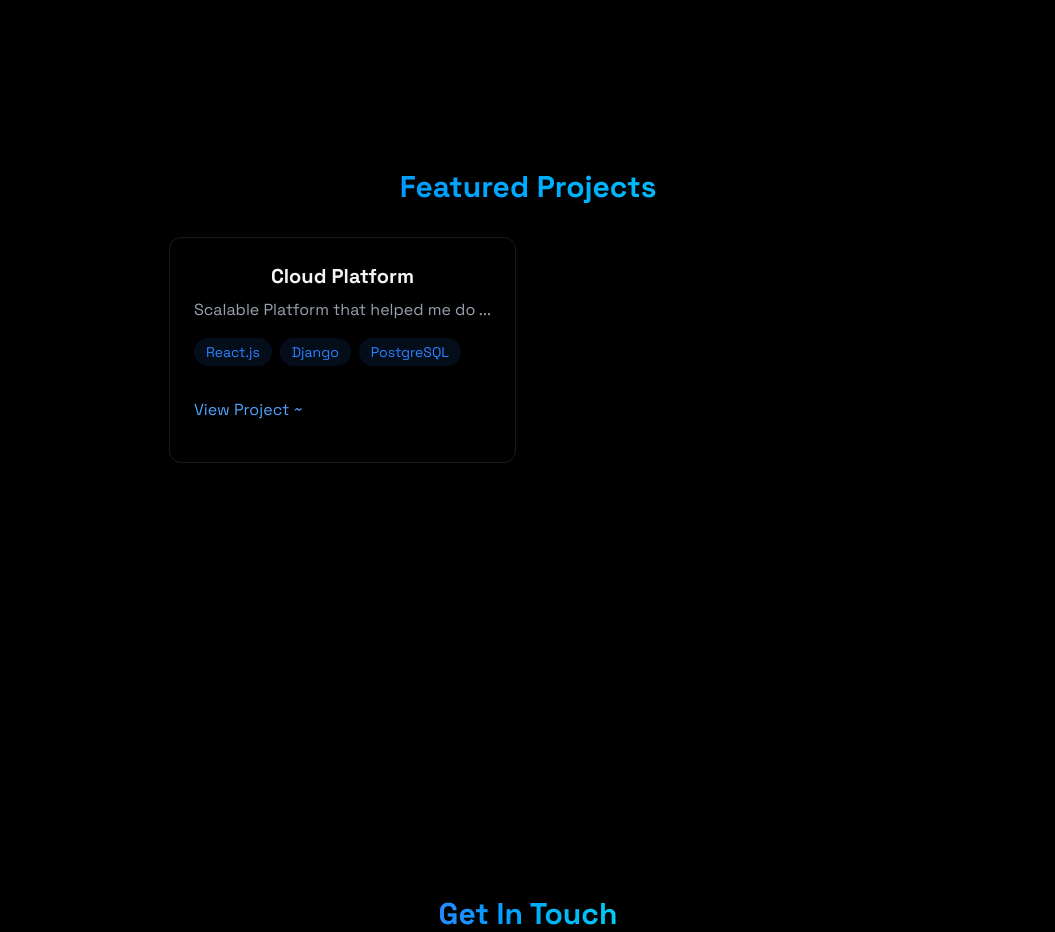
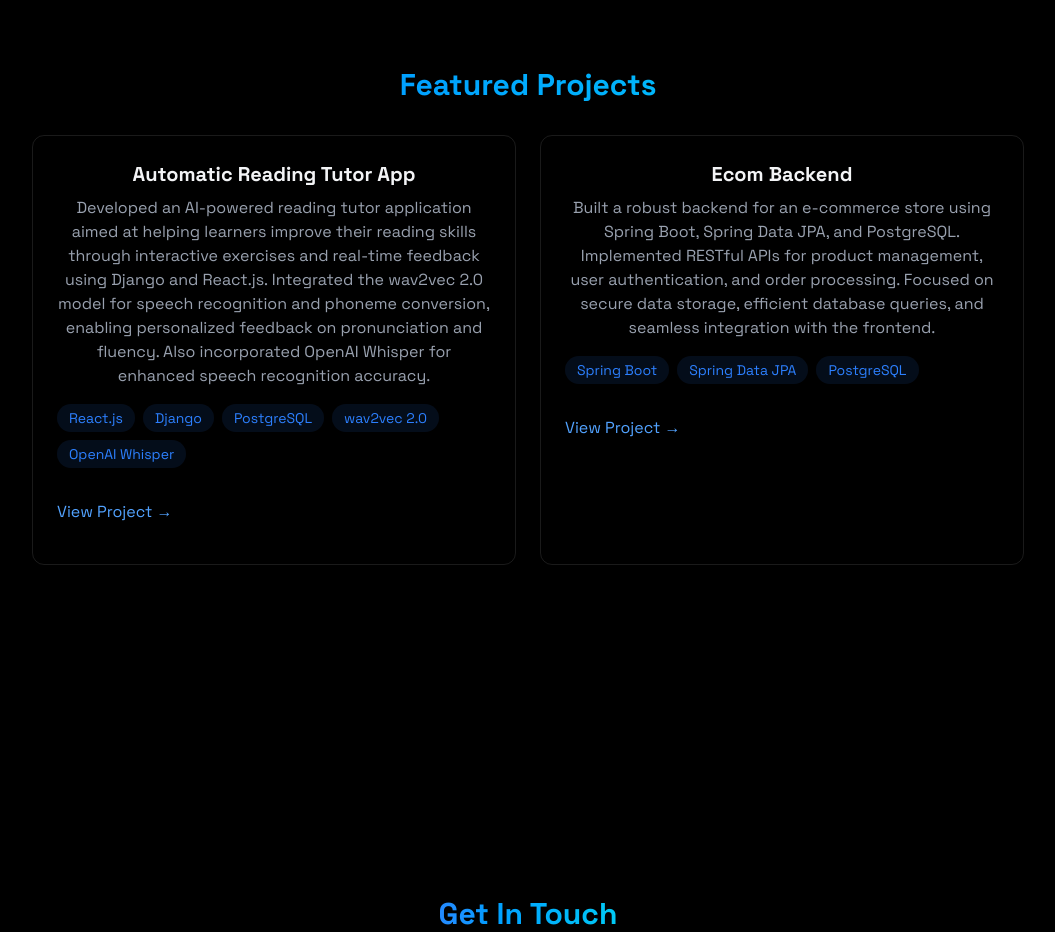
Before and after one commit to Tshembho326/Portfolio-Website, a React (Vite) app: page / in a window 1280 px wide. Shown: the part 1860-2792 px from the top of the page, without its empty margins (112-1167 px from the left). Built offline with nearby package versions, Linux system fonts and the light colour scheme.

Commit message:
Fixed the project section styling

```diff
--- a/src/components/sections/Projects.jsx
+++ b/src/components/sections/Projects.jsx
@@ -1,45 +1,78 @@
 import ReviewOnScroll from "../ReviewOnScroll.jsx";
-
 
 const Projects = () => {
     return (
-        <section id="projects"
+        <section
+            id="projects"
             className="min-h-screen flex items-center justify-center py-20"
         >
-            <ReviewOnScroll >
+            <ReviewOnScroll>
                 <div className="max-w-5xl mx-auto px-4">
-
-                <h2
-                    className="text-3xl font-bold mb-8 bg-gradient-to-r from-blue-500 to-cyan-400 bg-clip-text text-transparent text-center"
-                >
+                    <h2 className="text-3xl font-bold mb-8 bg-gradient-to-r from-blue-500 to-cyan-400 bg-clip-text text-transparent text-center">
                         Featured Projects
                     </h2>
-
                     <div className="grid grid-cols-1 md:grid-cols-2 gap-6">
-                    <div className="p-6 rounded-xl border border-white/10 hover:-translate-y-1 hover:border-blue-500/30 hover:shadow-[0_2px_8px_rgba(59,130,246,0.2)] transition-all">
-                        <h3 className="text-xl font-bold mb-2">Cloud Platform</h3>
-                        <p className="text-gray-400 mb-4">Scalable Platform that helped me do ...</p>
+                        <div className="p-6 rounded-xl border border-white/10 hover:-translate-y-1 hover:border-blue-500/30 hover:shadow-[0_2px_8px_rgba(59,130,246,0.2)] transition">
+                            <h3 className="text-xl font-bold mb-2">Automatic Reading Tutor App</h3>
+                            <p className="text-gray-400 mb-4">
+                                Developed an AI-powered reading tutor application aimed at helping learners improve their reading skills through interactive exercises and real-time feedback using Django and React.js. Integrated the wav2vec 2.0 model for speech recognition and phoneme conversion, enabling personalized feedback on pronunciation and fluency. Also incorporated OpenAI Whisper for enhanced speech recognition accuracy.
+                            </p>
                             <div className="flex flex-wrap gap-2 mb-4">
-                            {["React.js", "Django", "PostgreSQL"].map((tech, key) =>
+                                {["React.js", "Django", "PostgreSQL", "wav2vec 2.0", "OpenAI Whisper"].map((tech, key) => (
                                     <span
                                         key={key}
                                         className="bg-blue-500/10 text-blue-500 py-1 px-3 rounded-full text-sm hover:bg-blue-500/20 hover:shadow-[0_2px_8px_rgba(59,130,246,0.2)] transition-all"
                                     >
                     {tech}
                   </span>
-                            )}
+                                ))}
+                            </div>
+                            <div className="flex justify-between items-center">
+                                <a
+                                    href="https://github.com/Tshembho326/READ-backend.git"
+                                    className="text-blue-400 hover:text-blue-300 transition-colors my-4"
+                                >
+                                    View Project →
+                                </a>
+                            </div>
                         </div>
 
+                        <div
+                            className="
+              glass p-6 rounded-xl border border-white/10
+              hover:-translate-y-1 hover:border-blue-500/30
+              hover:shadow-[0_4px_20px_rgba(59,130,246,0.1)]
+              transition-all
+            "
+                        >
+                            <h3 className="text-xl font-bold mb-2">Ecom Backend</h3>
+                            <p className="text-gray-400 mb-4">
+                                Built a robust backend for an e-commerce store using Spring Boot, Spring Data JPA, and PostgreSQL. Implemented RESTful APIs for product management, user authentication, and order processing. Focused on secure data storage, efficient database queries, and seamless integration with the frontend.
+                            </p>
+                            <div className="flex flex-wrap gap-2 mb-4">
+                                {["Spring Boot", "Spring Data JPA", "PostgreSQL"].map((tech, key) => (
+                                    <span
+                                        key={key}
+                                        className="bg-blue-500/10 text-blue-500 py-1 px-3 rounded-full text-sm hover:bg-blue-500/20 hover:shadow-[0_2px_8px_rgba(59,130,246,0.2)] transition-all"
+                                    >
+                    {tech}
+                  </span>
+                                ))}
+                            </div>
                             <div className="flex justify-between items-center">
-                            <a href="https://github.com/Tshembho326/READ-backend.git"
-                               className="text-blue-400 hover:text-blue-300 transition-colors my-4">View Project ~</a>
+                                <a
+                                    href="https://github.com/Tshembho326/Ecom-backend"
+                                    className="text-blue-400 hover:text-blue-300 transition-colors my-4"
+                                >
+                                    View Project →
+                                </a>
                             </div>
                         </div>
                     </div>
                 </div>
             </ReviewOnScroll>
         </section>
-    )
+    );
 };
 
 export default Projects;
```
Lines whose indentation alone changed are shown as unchanged.
